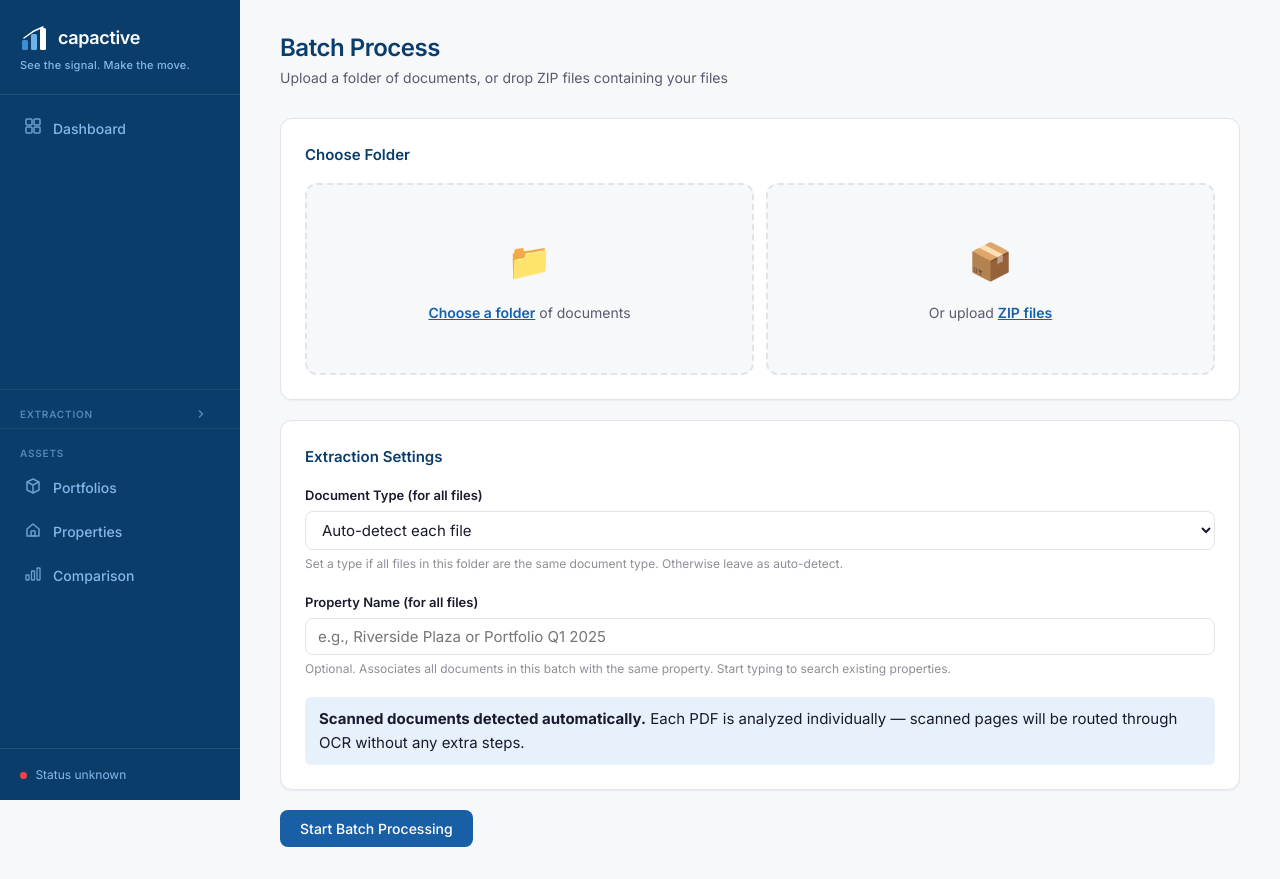
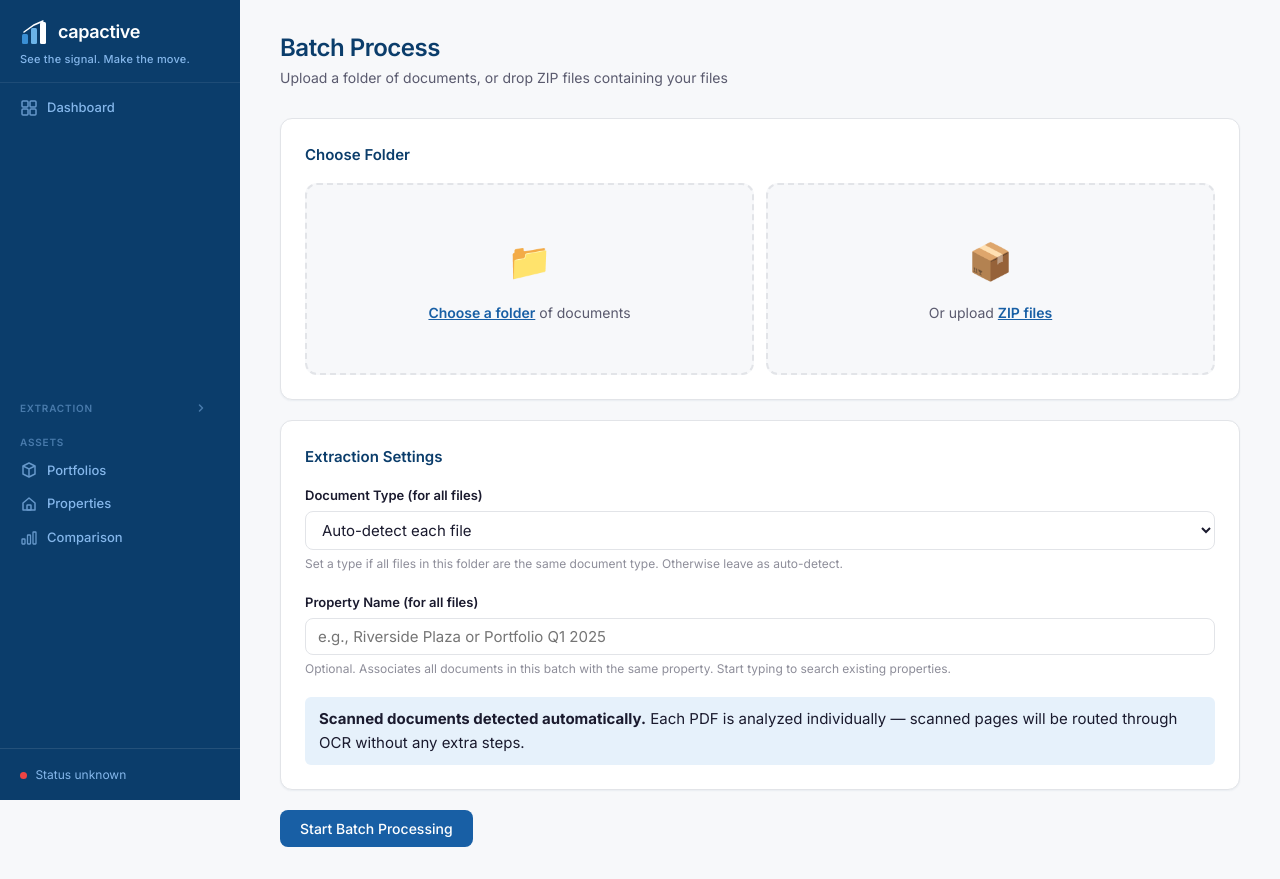
Before and after one commit to sirfaunty/realestate_extractor, a Python web app: template web/templates/batch.html in a window 1280 px wide. Run offline with Jinja, Linux system fonts and the light colour scheme; the template is opened without the code that fills it, so the values that code supplies are empty.

Commit message:
Sidebar density pass: pill items, 13px type, whitespace section breaks (Cloudflare/Vercel idiom)

```diff
--- a/web/static/style.css
+++ b/web/static/style.css
@@ -90,8 +90,8 @@ a:hover {
 }
 
 .sidebar-brand {
-    padding: 24px 20px 20px;
-    border-bottom: 1px solid rgba(255,255,255,0.1);
+    padding: 18px 20px 14px;
+    border-bottom: 1px solid rgba(255,255,255,0.08);
 }
 
 .sidebar-brand .brand-logo {
@@ -118,25 +118,26 @@ a:hover {
 
 .sidebar-nav {
     list-style: none;
-    padding: 12px 0;
+    padding: 8px 8px;
     flex: 1;
 }
 
 .sidebar-nav a {
     display: flex;
     align-items: center;
-    gap: 10px;
-    padding: 10px 20px;
+    gap: 9px;
+    padding: 6px 12px;
+    margin-bottom: 1px;
+    border-radius: 6px;
     color: var(--cap-light);
     text-decoration: none;
-    font-size: 14px;
-    font-weight: 500;
-    transition: all 150ms ease;
-    border-left: 3px solid transparent;
+    font-size: 13px;
+    font-weight: 450;
+    transition: background 120ms ease, color 120ms ease;
 }
 
 .sidebar-nav a:hover {
-    background: rgba(255,255,255,0.08);
+    background: rgba(255,255,255,0.07);
     color: #FFFFFF;
 }
 
@@ -144,14 +145,15 @@ a:hover {
     background: rgba(255,255,255,0.12);
     color: #FFFFFF;
     font-weight: 600;
-    border-left-color: var(--cap-active);
 }
 
 .sidebar-nav .icon {
-    width: 20px;
+    width: 18px;
     text-align: center;
-    font-size: 15px;
-    opacity: 0.8;
+    font-size: 14px;
+    opacity: 0.75;
+    display: inline-flex;
+    justify-content: center;
 }
 
 .sidebar-nav a.active .icon {
@@ -820,14 +822,14 @@ select:focus {
 /* ─── Sidebar User & Admin ─── */
 
 .sidebar-section-label {
-    padding: 16px 20px 6px;
+    padding: 14px 20px 4px;
     font-size: 10px;
     font-weight: 600;
     color: var(--cap-light);
     text-transform: uppercase;
     letter-spacing: 0.08em;
-    opacity: 0.6;
-    border-top: 1px solid rgba(255,255,255,0.1);
+    opacity: 0.5;
+    /* whitespace separates sections — no rules (Cloudflare/Vercel idiom) */
 }
 
 .sidebar-nav-admin {
```
